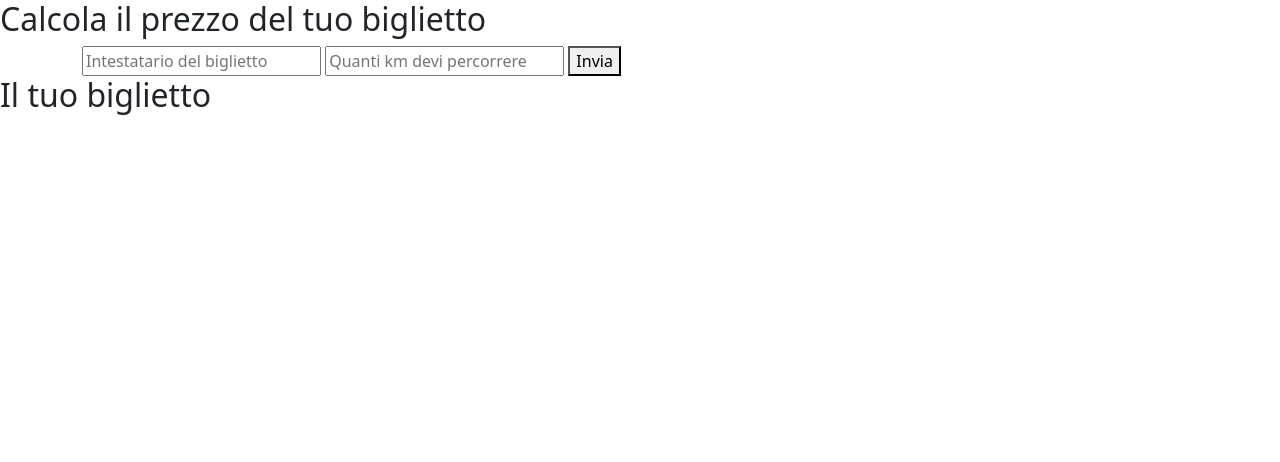
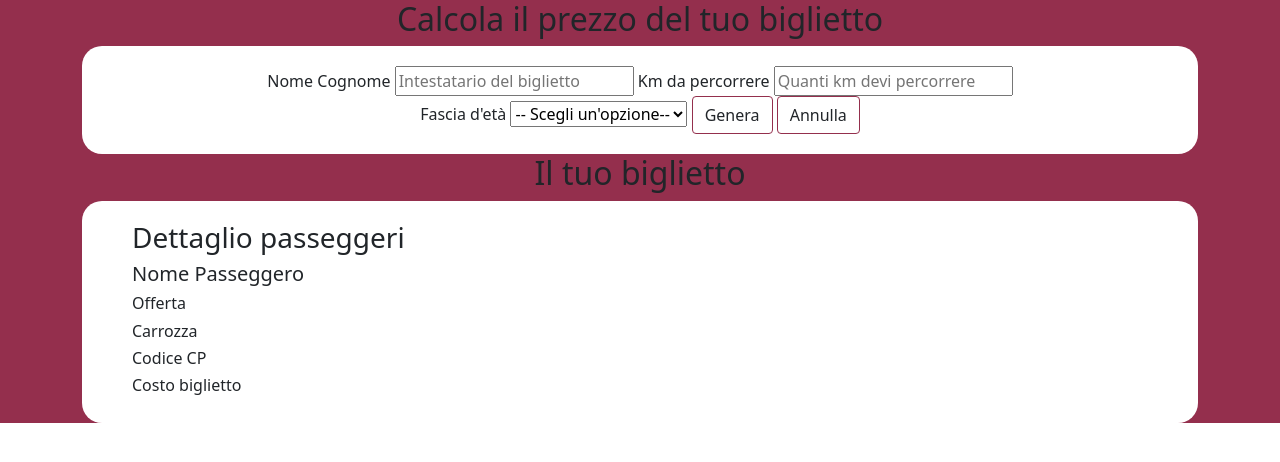
Before and after one commit to leitongchen/js-biglietto-treno-form, a plain HTML site: page index.html in a window 1280 px wide. Drawn offline with nearby package versions, Linux system fonts and the light colour scheme.

Commit message:
html grezzo con dati

```diff
--- a/index.html
+++ b/index.html
@@ -13,23 +13,65 @@
 <body>
     <main>
         <section>
-            <h2>Calcola il prezzo del tuo biglietto</h2>
-            <div class="container">
-                <form action="" id="myForm">
-                    <input type="text" placeholder="Intestatario del biglietto" name="intestatario">
-                    <input type="number" placeholder="Quanti km devi percorrere" name="kmViaggio">
+            <div class="container text-center">
 
-                    <button>Invia</button>
+                <h2>Calcola il prezzo del tuo biglietto</h2>
+
+                <form action="" id="myForm" class="box">
+                    <label>
+                        Nome Cognome
+                        <input type="text" placeholder="Intestatario del biglietto" name="intestatario">
+                    </label>
+
+                    <label>
+                        Km da percorrere
+                        <input type="number" placeholder="Quanti km devi percorrere" name="kmViaggio">
+                    </label>
+
+                    <label>
+                        Fascia d'et&#224;
+                        <select name="promo" id="promoSelect">
+                            <option value="">-- Scegli un'opzione--</option>
+                            <option value="young">Promo Young(-18y)</option>
+                            <option value="senior">Promo Senior(+65y)</option>
+                        </select>
+                    </label>
+
+                    <button class="btn">Genera</button>
+                    <button class="btn">Annulla</button>
                 </form>
-
             </div>
         </section>
         <section>
-            <h2>Il tuo biglietto</h2>
             <div class="container">
+                <h2 class="text-center">Il tuo biglietto</h2>
+                <div class="box">
+                    <h3>Dettaglio passeggeri</h3>
+                    <div>
+                        <h5>Nome Passeggero</h5>
+                        <span id="intestatario"></span>
+                    </div>
+                    <div>
+                        <h6>Offerta</h6>
+                        <span id="promo"></span>
+                    </div>
+                    <div>
+                        <h6>Carrozza</h6>
+                        <span id="nCarrozza"></span>
+                    </div>
+                    <div>
+                        <h6>Codice CP</h6>
+                        <span id="codiceCP"></span>
+                    </div>
+                    <div>
+                        <h6>Costo biglietto</h6>
+                        <span id="costoBiglietto"></span>
+                    </div>
 
+                </div>
 
             </div>
+
         </section>
 
 
--- a/style.css
+++ b/style.css
@@ -0,0 +1,15 @@
+main {
+    background-color: rgb(148, 47, 77);
+
+}
+
+.box {
+    background-color: white;
+    border-radius: 20px;
+
+    padding: 20px 50px;
+}
+
+.btn {
+    border: 1px solid rgb(148, 47, 77);
+}
```
